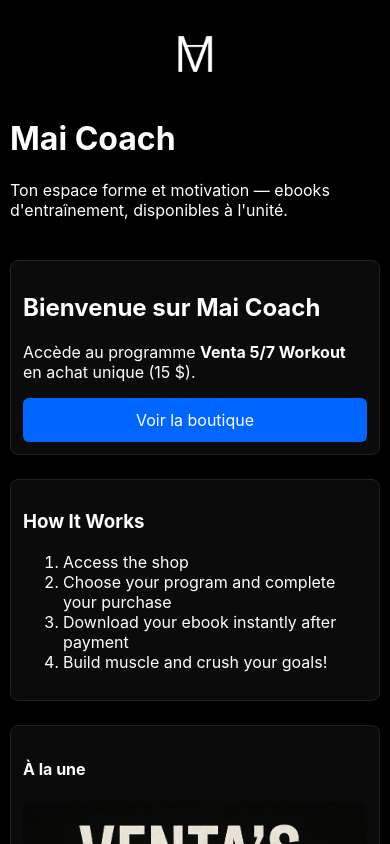
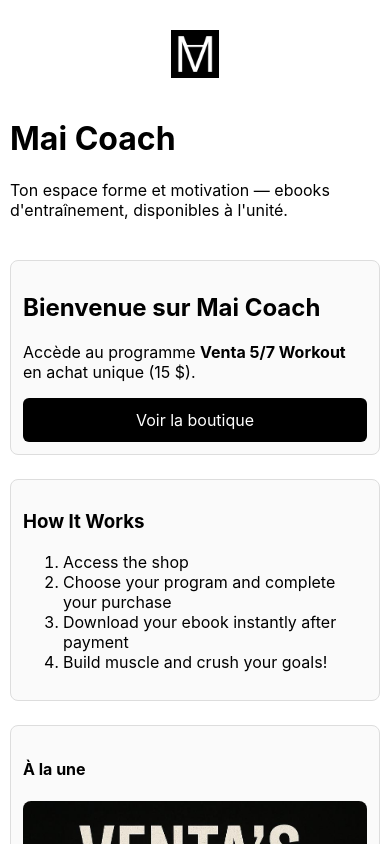
Before and after one commit to countventa/mai-coach, a Next.js app: page / in a window 390 px wide. Shown: the top 844 px of the page. Built offline with nearby package versions, Linux system fonts and the light colour scheme.

Commit message:
Change site colors

```diff
--- a/styles/globals.css
+++ b/styles/globals.css
@@ -1,7 +1,7 @@
 :root{
-  --bg:#000;
-  --text:#fff;
-  --accent:#06f;
+  --bg:#fff;      /* fond blanc */
+  --text:#000;    /* texte noir */
+  --accent:#000;  /* boutons noirs */
 }
 
 html, body, #__next {
@@ -39,22 +39,26 @@ header img{
 }
 
 .card{
-  background: #0b0b0b;
+  background: #f5f5f5;        /* carte claire */
   padding: 18px;
   border-radius: 8px;
-  border: 1px solid #222;
+  border: 1px solid #ddd;     /* bord gris léger */
 }
 
 button, a.button{
-  background: var(--accent);
+  background: var(--accent);  /* bouton noir */
   border: none;
-  color: #fff;
+  color: #fff;                /* texte blanc */
   padding: 10px 14px;
   border-radius: 6px;
   cursor: pointer;
   text-align: center;
   display: inline-block;
   text-decoration: none;
+}
+
+button:hover, a.button:hover {
+  background: #333;           /* léger gris foncé au hover */
 }
 
 .price{
@@ -64,7 +68,7 @@ button, a.button{
 
 footer{
   margin-top: 48px;
-  color: #999;
+  color: #555;
 }
 
 /* ===== MEDIA QUERIES RESPONSIVE ===== */
@@ -72,7 +76,7 @@ footer{
 /* Tablette */
 @media (max-width: 1024px) {
   .grid {
-    grid-template-columns: 1fr; /* une seule colonne */
+    grid-template-columns: 1fr;
   }
 
   header {
@@ -97,14 +101,15 @@ footer{
   }
 
   button, a.button {
-    width: 100%;           /* bouton plein écran */
-    max-width: 100%;       /* empêche de dépasser */
-    box-sizing: border-box; /* inclut padding dans la largeur */
+    width: 100%;
+    max-width: 100%;
+    box-sizing: border-box;
     padding: 12px;
   }
 
   .card {
     padding: 12px;
+    background: #fafafa;
   }
 
   .container {
```
